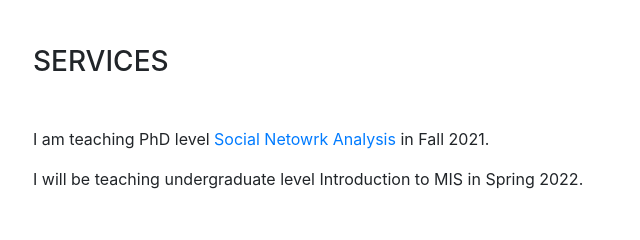
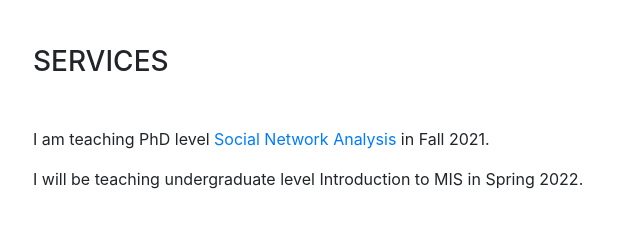
Before and after one commit to yuany94/yuany94.github.io, a website with bundled scripts: page index.html in a window 1280 px wide. Shown: the part 4760-5000 px from the top of the page, 287-927 px from the left. Built offline with nearby package versions, Linux system fonts and the light colour scheme; a web font is replaced by a local one.

Commit message:
Update index.html

```diff
--- a/index.html
+++ b/index.html
@@ -227,7 +227,7 @@ IEEE International Conference on Big Data (BigData), Washington DC, Dec 2016.</l
       <section class="resume-section p-3 p-lg-5 d-flex flex-column" id="teaching">
         <div class="my-auto">
           <h3 class="mb-5">Services</h3>
-          <p>I am teaching PhD level <a href="https://docs.google.com/document/d/e/2PACX-1vRNVji9M74OdfVYpQ8Jih2LBFzUrywytcCJ_2sgQNqEm9R-JVBPqEWiCIFfEJMxGA/pub">Social Netowrk Analysis</a> in Fall 2021. </p>
+          <p>I am teaching PhD level <a href="https://docs.google.com/document/d/e/2PACX-1vRNVji9M74OdfVYpQ8Jih2LBFzUrywytcCJ_2sgQNqEm9R-JVBPqEWiCIFfEJMxGA/pub">Social Network Analysis</a> in Fall 2021. </p>
           <p>I will be teaching undergraduate level Introduction to MIS in Spring 2022. </p>
         </div>
         </section>
```
